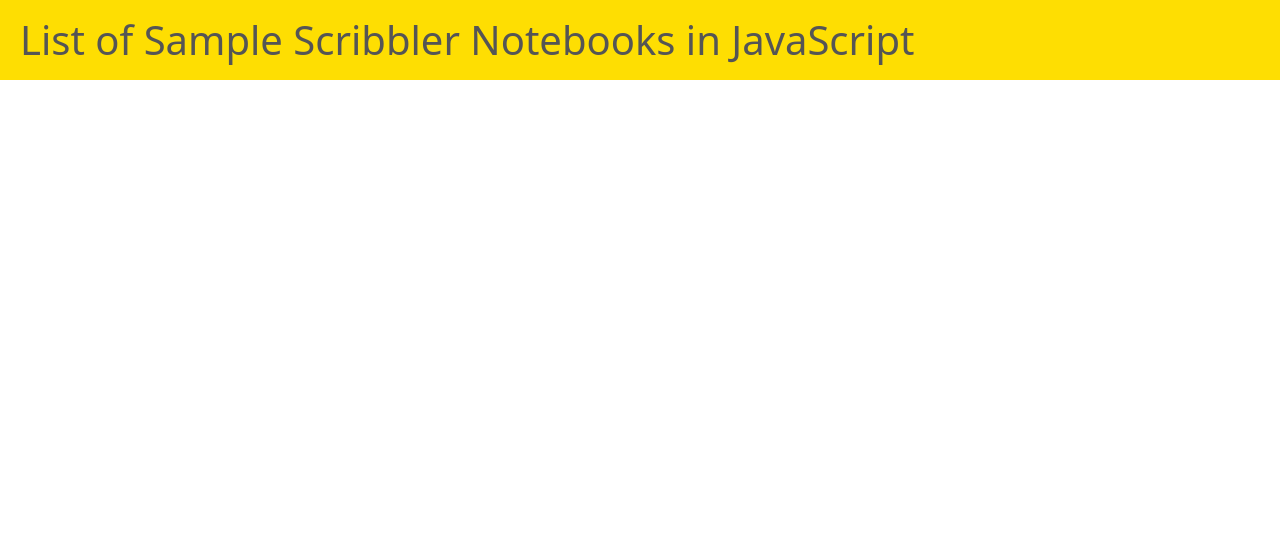
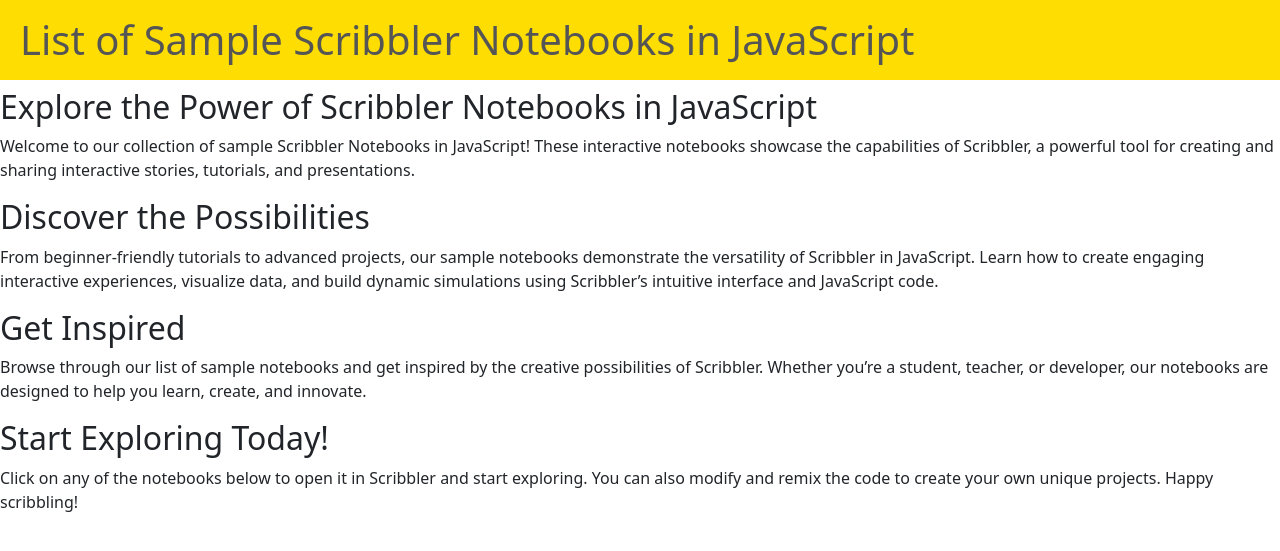
Before and after one commit to gopi-suvanam/scribbler-examples, a Jekyll site: the page built from index2.md, in a window 1280 px wide. Shown: the top 551 px of the page. Built offline with Jekyll 4.4.1, drawn with Linux system fonts in a browser that asks for light colours.

Commit message:
Update index2.md

```diff
--- a/index2.md
+++ b/index2.md
@@ -1,11 +1,26 @@
 ---
 layout: default
-title: List of Sample Scribbler Notebooks in JavaScript
+title: Sample Scribbler Notebooks in JavaScript
+description:
 ---
-<h1>List of Sample Scribbler Notebooks in JavaScript</h1>
+# List of Sample Scribbler Notebooks in JavaScript
 
 
+## Explore the Power of Scribbler Notebooks in JavaScript
 
+Welcome to our collection of sample Scribbler Notebooks in JavaScript! These interactive notebooks showcase the capabilities of Scribbler, a powerful tool for creating and sharing interactive stories, tutorials, and presentations.
+
+## Discover the Possibilities
+
+From beginner-friendly tutorials to advanced projects, our sample notebooks demonstrate the versatility of Scribbler in JavaScript. Learn how to create engaging interactive experiences, visualize data, and build dynamic simulations using Scribbler's intuitive interface and JavaScript code.
+
+## Get Inspired
+
+Browse through our list of sample notebooks and get inspired by the creative possibilities of Scribbler. Whether you're a student, teacher, or developer, our notebooks are designed to help you learn, create, and innovate.
+
+## Start Exploring Today!
+
+Click on any of the notebooks below to open it in Scribbler and start exploring. You can also modify and remix the code to create your own unique projects. Happy scribbling!
 
 
 <ul class="row">
```
